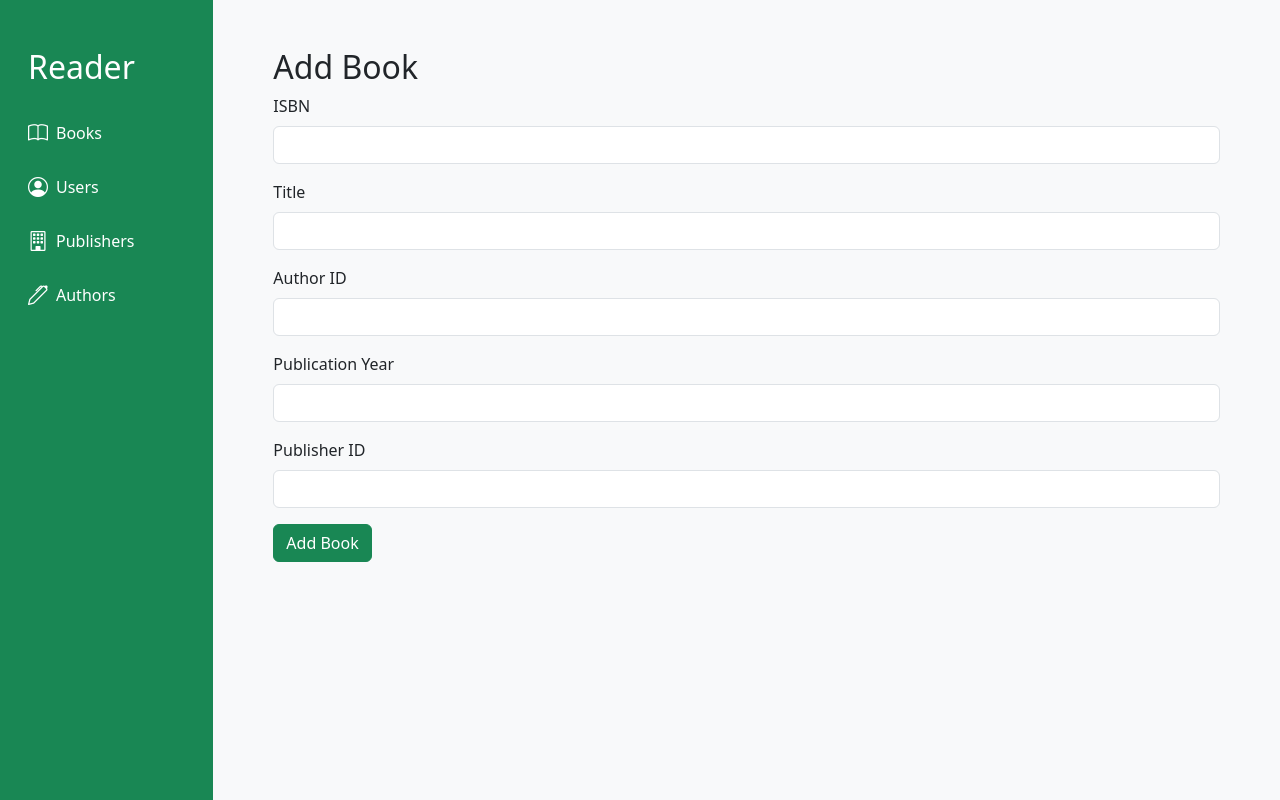
After one commit to emrebozkurt0/reader, a Flask app: page /books/add in a window 1280 px wide. The commit adds this page. Run offline with Flask 3, Linux system fonts and the light colour scheme.

Commit message:
created pages for add operations and implemented post routes

```diff
--- a/app.py
+++ b/app.py
@@ -1,6 +1,6 @@
 from flask import Flask
 
-app = Flask(__name__, template_folder="main/templates")
+app = Flask(__name__, template_folder="./main/templates", static_folder="./main/static", static_url_path="/static")
 
 from main.routes import *
 
--- a/main/routes.py
+++ b/main/routes.py
@@ -1,10 +1,15 @@
-from flask import render_template, request
+from flask import render_template, request, redirect, url_for
 from app import app
+
+from main.utils.publishers import Publishers
+from main.utils.books import Books
+from main.utils.authors import Authors
+from main.utils.users import Users
+from main.utils.comments import Comments
+
 from main.utils.get_data import *
-
-""" @app.route('/')
-def home():
-    return render_template("home.html") """
+import mysql.connector
+from .config import db_host, db_password, db_user
 
 
 @app.route("/")
@@ -16,30 +21,131 @@ def admin():
 def books():
     books = get_table_data("Books")
     bookDetails = get_table_data("BookDetails")
-    return render_template("/crud/books.html", books=books, bookDetails=bookDetails)
+    return render_template(
+        "/crud/books/books.html", books=books, bookDetails=bookDetails
+    )
+@app.route("/books/add", methods=["GET", "POST"])
+def add_book():
+    if request.method == "POST":
+        data = {
+            "isbn": request.form["isbn"],
+            "title": request.form["title"],
+            "author_id": request.form["author_id"],
+            "publication_year": request.form["publication_year"],
+            "publisher_id": request.form["publisher_id"],
+        }
+        try:
+            connection = mysql.connector.connect(
+                host=db_host, user=db_user, password=db_password, database="reader"
+            )
+            book = Books(connection)
+            book.add(data)
+            return redirect(url_for("books"))
+        except Exception as e:
+            return f"Error occurred while adding the book: {e}", 500
+    return render_template("/crud/books/add_book.html")
 
 
 @app.route("/users")
 def users():
     users = get_table_data("Users")
     subscriptions = get_table_data("Subscriptions")
-    return render_template("/crud/users.html", users=users, subscriptions=subscriptions)
+    return render_template(
+        "/crud/users/users.html", users=users, subscriptions=subscriptions
+    )
+@app.route("/users/add", methods=["GET", "POST"])
+def add_user():
+    if request.method == "POST":
+        data = {
+            "name": request.form["name"],
+            "email": request.form["email"],
+            "username": request.form["username"],
+            "date_of_birth": request.form["date_of_birth"],
+            "gender": request.form["gender"],
+            "subscription_id": request.form["subscription_id"],
+        }
+        try:
+            connection = mysql.connector.connect(
+                host=db_host, user=db_user, password=db_password, database="reader"
+            )
+            user = Users(connection)
+            user.add(data)
+            return redirect(url_for("users"))
+        except Exception as e:
+            return f"Error occurred while adding the user: {e}", 500
+    return render_template("/crud/users/add_user.html")
 
 
 @app.route("/publishers")
 def publishers():
     publishers = get_table_data("Publishers")
-    return render_template("/crud/publishers.html", publishers=publishers)
+    return render_template("/crud/publishers/publishers.html", publishers=publishers)
+@app.route("/publishers/add", methods=["GET", "POST"])
+def add_publisher():
+    if request.method == "POST":
+        data = {
+            "name": request.form["name"],
+        }
+        try:
+            connection = mysql.connector.connect(
+                host=db_host, user=db_user, password=db_password, database="reader"
+            )
+            publisher = Publishers(connection)
+            publisher.add(data)
+            return redirect(url_for("publishers"))
+        except Exception as e:
+            return f"Error occurred while adding the publisher: {e}", 500
+    return render_template("/crud/publishers/add_publisher.html")
 
 
 @app.route("/authors")
 def authors():
     authors = get_table_data("Authors")
     countries = get_table_data("Countries")
-    return render_template("/crud/authors.html", authors=authors, countries=countries)
+    return render_template(
+        "/crud/authors/authors.html", authors=authors, countries=countries
+    )
+@app.route("/authors/add", methods=["GET", "POST"])
+def add_author():
+    if request.method == "POST":
+        data = {
+            "name": request.form["name"],
+            "gender": request.form["gender"],
+            "about": request.form["about"],
+            "img_url": request.form["img_url"],
+            "country_id": request.form["country_id"],
+        }
+        try:
+            connection = mysql.connector.connect(
+                host=db_host, user=db_user, password=db_password, database="reader"
+            )
+            author = Authors(connection)
+            author.add(data)
+            return redirect(url_for("authors"))
+        except Exception as e:
+            return f"Error occurred while adding the author: {e}", 500
+    return render_template("/crud/authors/add_author.html")
 
 
 @app.route("/comments")
 def comments():
     comments = get_table_data("Comments")
     return render_template("/crud/comments.html", comments=comments)
+@app.route("/comments/add", methods=["GET", "POST"])
+def add_comment():
+    if request.method == "POST":
+        data = {
+            "comment_text": request.form["comment_text"],
+            "user_id": request.form["user_id"],
+            "book_id": request.form["book_id"],
+        }
+        try:
+            connection = mysql.connector.connect(
+                host=db_host, user=db_user, password=db_password, database="reader"
+            )
+            comment = Comments(connection)
+            comment.add(data)
+            return redirect(url_for("comments"))
+        except Exception as e:
+            return f"Error occurred while adding the comment: {e}", 500
+    return render_template("/crud/comments/add_comment.html")
--- /dev/null
+++ b/main/templates/crud/add_layout.html
@@ -0,0 +1,30 @@
+{% extends "layout.html" %} {%block content%}
+
+<!DOCTYPE html>
+<html lang="en">
+  <head>
+    <meta charset="UTF-8" />
+    <meta name="viewport" content="width=device-width, initial-scale=1.0" />
+    <link
+      href="https://cdn.jsdelivr.net/npm/bootstrap@5.3.3/dist/css/bootstrap.min.css"
+      rel="stylesheet"
+      integrity="sha384-QWTKZyjpPEjISv5WaRU9OFeRpok6YctnYmDr5pNlyT2bRjXh0JMhjY6hW+ALEwIH"
+      crossorigin="anonymous"
+    />
+    <title>{%block add_title%}{%endblock%}</title>
+  </head>
+  <body>
+    <div class="container">
+      <h2>{%block add_header%}{%endblock%}</h2>
+      <form action="{%block action%}{%endblock%}" method="POST">
+        {%block fields%}{%endblock%}
+        <button type="submit" class="btn btn-success">
+          {%block add_button%}{%endblock%}
+        </button>
+      </form>
+    </div>
+    <script src="https://cdn.jsdelivr.net/npm/bootstrap@5.3.3/dist/js/bootstrap.bundle.min.js"></script>
+  </body>
+</html>
+
+{%endblock%}
--- a/main/templates/crud/authors.html
+++ b/main/templates/crud/authors/authors.html
@@ -1,5 +1,7 @@
 {% extends "/crud/crud_layout.html" %} {% block title %} Authors {% endblock %}
-{%block header%}Authors{%endblock%} {%block headers%}
+{%block header%}Authors{%endblock%} {%block add%}authors/add{%endblock%} {%block
+add_title%}Add Author{%endblock%}
+{%block headers%}
 <th scope="col">Author Id</th>
 <th scope="col">Name</th>
 <th scope="col">Gender</th>
--- /dev/null
+++ b/main/templates/crud/books/add_book.html
@@ -0,0 +1,43 @@
+{% extends "/crud/add_layout.html"%} {%block add_title%}Add Book{%endblock%}
+{%block add_header%}Add Book{%endblock%}
+{%block add_button%}Add Book{%endblock%}
+{%block action%}/books/add{%endblock%} {%block fields%}
+<div class="mb-3">
+  <label for="isbn" class="form-label">ISBN</label>
+  <input type="text" class="form-control" id="isbn" name="isbn" required />
+</div>
+<div class="mb-3">
+  <label for="title" class="form-label">Title</label>
+  <input type="text" class="form-control" id="title" name="title" required />
+</div>
+<div class="mb-3">
+  <label for="author_id" class="form-label">Author ID</label>
+  <input
+    type="number"
+    class="form-control"
+    id="author_id"
+    name="author_id"
+    required
+  />
+</div>
+<div class="mb-3">
+  <label for="publication_year" class="form-label">Publication Year</label>
+  <input
+    type="number"
+    class="form-control"
+    id="publication_year"
+    name="publication_year"
+    required
+  />
+</div>
+<div class="mb-3">
+  <label for="publisher_id" class="form-label">Publisher ID</label>
+  <input
+    type="number"
+    class="form-control"
+    id="publisher_id"
+    name="publisher_id"
+    required
+  />
+</div>
+{%endblock%}
--- a/main/templates/crud/books.html
+++ b/main/templates/crud/books/books.html
@@ -1,5 +1,8 @@
 {% extends "/crud/crud_layout.html" %} {% block title %} Books {% endblock %}
-{%block header%}Books{%endblock%} {%block headers%}
+{%block header%}Books{%endblock%} {%block add%}books/add{%endblock%} {%block add_title%}Add Book{%endblock%}
+
+{%block headers%}
+
 <th scope="col">Book Id</th>
 <th scope="col">ISBN</th>
 <th scope="col">Title</th>
--- a/main/templates/crud/publishers.html
+++ b/main/templates/crud/publishers/publishers.html
@@ -1,5 +1,8 @@
 {% extends "/crud/crud_layout.html" %} {% block title %} Publishers {% endblock
-%} {%block header%}Publishers{%endblock%} {%block headers%}
+%} {%block header%}Publishers{%endblock%} {%block
+add%}publishers/add{%endblock%} {%block add_title%}Add Publisher{%endblock%}
+{%block headers%}
+
 <th scope="col">Publisher Id</th>
 <th scope="col">Name</th>
 <th scope="col">Operations</th>
--- a/main/templates/crud/users.html
+++ b/main/templates/crud/users/users.html
@@ -1,4 +1,5 @@
 {% extends "/crud/crud_layout.html" %} {% block title %} Users {% endblock %}
+{%block add%}users/add{%endblock%} {%block add_title%}Add User{%endblock%}
 {%block header%}Users{%endblock%} {%block headers%}
 <th scope="col">User Id</th>
 <th scope="col">Name</th>
```
Also changed, not shown: main/templates/crud/authors/add_author.html (added, +29 -0 lines), main/templates/crud/crud_layout.html (+8 -2 lines), main/templates/crud/publishers/add_publisher.html (added, +9 -0 lines), main/templates/crud/users/add_user.html (added, +33 -0 lines), main/utils/books.py (+29 -6 lines), main/utils/publishers.py (+35 -0 lines).
